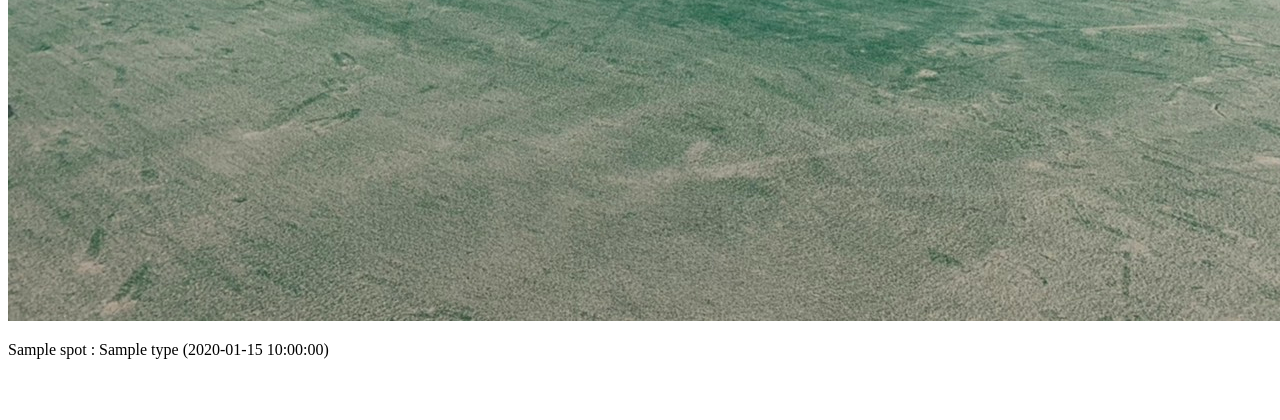
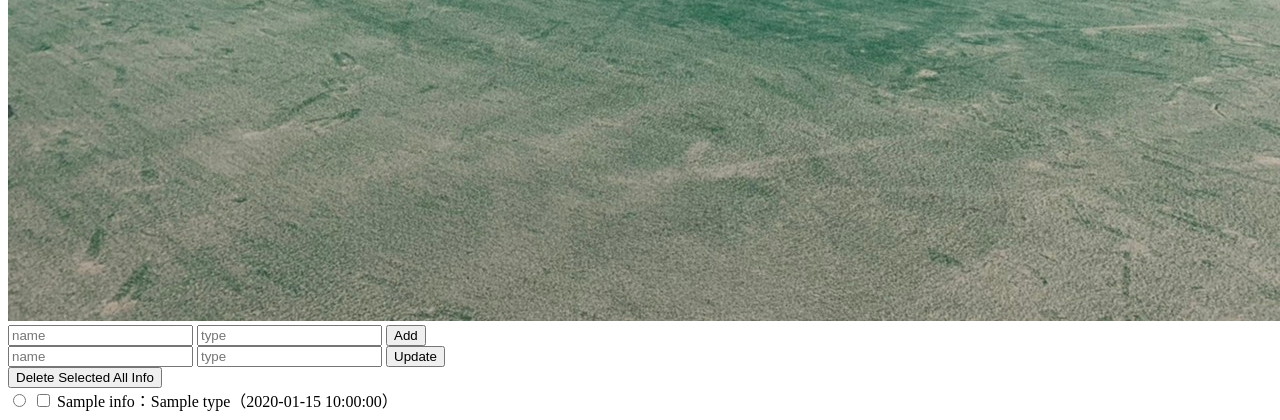
Before and after one commit to usudoc/flask-tutorial, a Flask app: template src/app/templates/index.html in a window 1280 px wide; the page is wider, and only the part inside the window is pictured. Shown: the part 897-1317 px from the top of that part. Before the commit the page ends 1256 px from the top of that part, so only its background shows below. Run offline with Flask 2, Linux system fonts and the light colour scheme; the template is opened without the code that fills it: most values are stand-ins (such as "Sample title", 1, 10 or a date in 2020).

Commit message:
Add post request

```diff
--- a/src/app/templates/index.html
+++ b/src/app/templates/index.html
@@ -17,8 +17,26 @@
         <input type="submit" value="Submit">
     </form>
     <img src="/static/images/tennis_court.jpg" alt="テニスコート">
-    {% for spot in all_spot %}
-    <p>{{spot.name}} : {{spot.type}} ({{spot.date}})</p>
-    {% endfor %}
+    <form action="/add" method="post">
+        <input type="text" name="name" placeholder="name">
+        <input type="text" name="type" placeholder="type">
+        <input type="submit" value="Add">
+    </form>
+    <form action="/update" method="post">
+        <input type="text" name="name" placeholder="name">
+        <input type="text" name="type" placeholder="type">
+        <input type="submit" value="Update">
+    </form>
+    <form action="/delete" method="post" id="delete">
+        <input type="submit" value="Delete Selected All Info">
+    </form>
+        {% for info in all_info %}
+        <div>
+            <input type="radio" name="update" form="update" value={{info.id}}>
+            <input type="checkbox" name="delete" form="delete" value={{info.id}}>
+            {{info.name}}：{{info.type}}（{{info.date}}）
+        </div>
+        {% endfor %}
+    </form>
 </body>
 </html>
```
